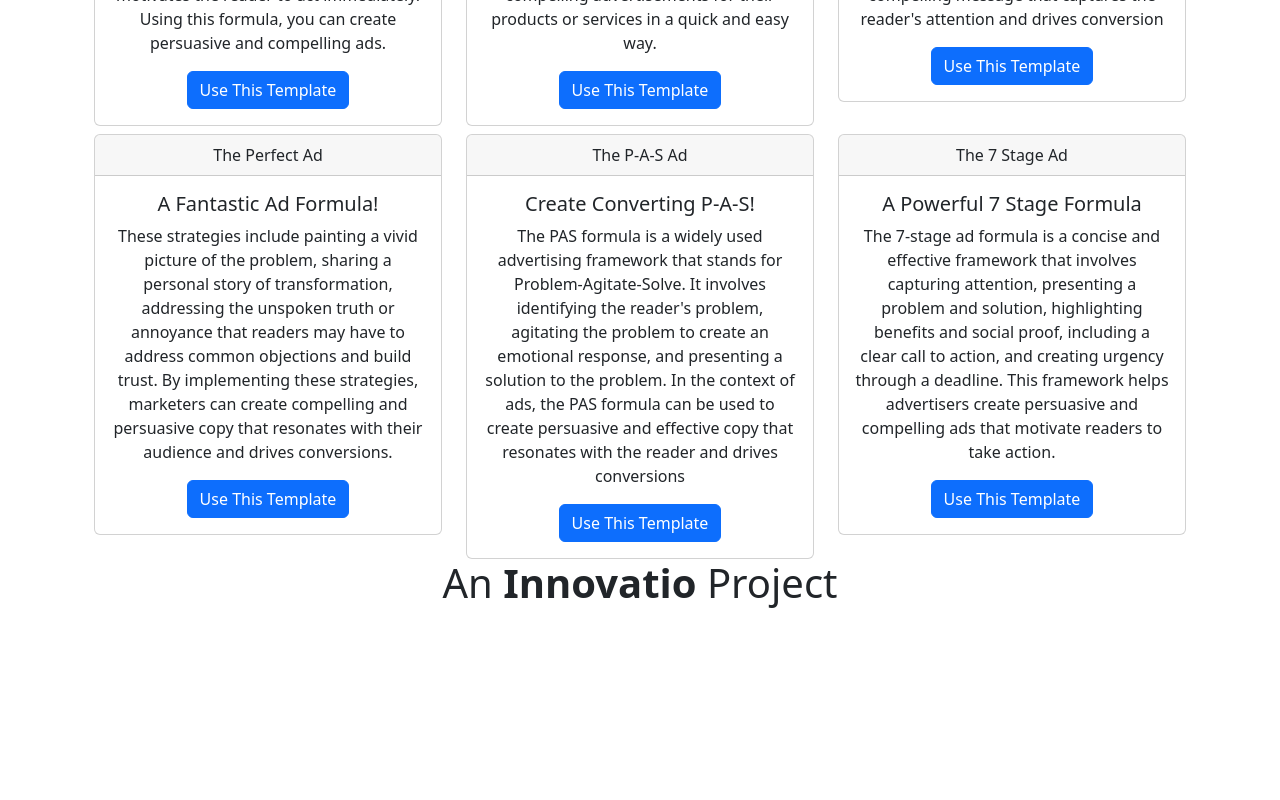
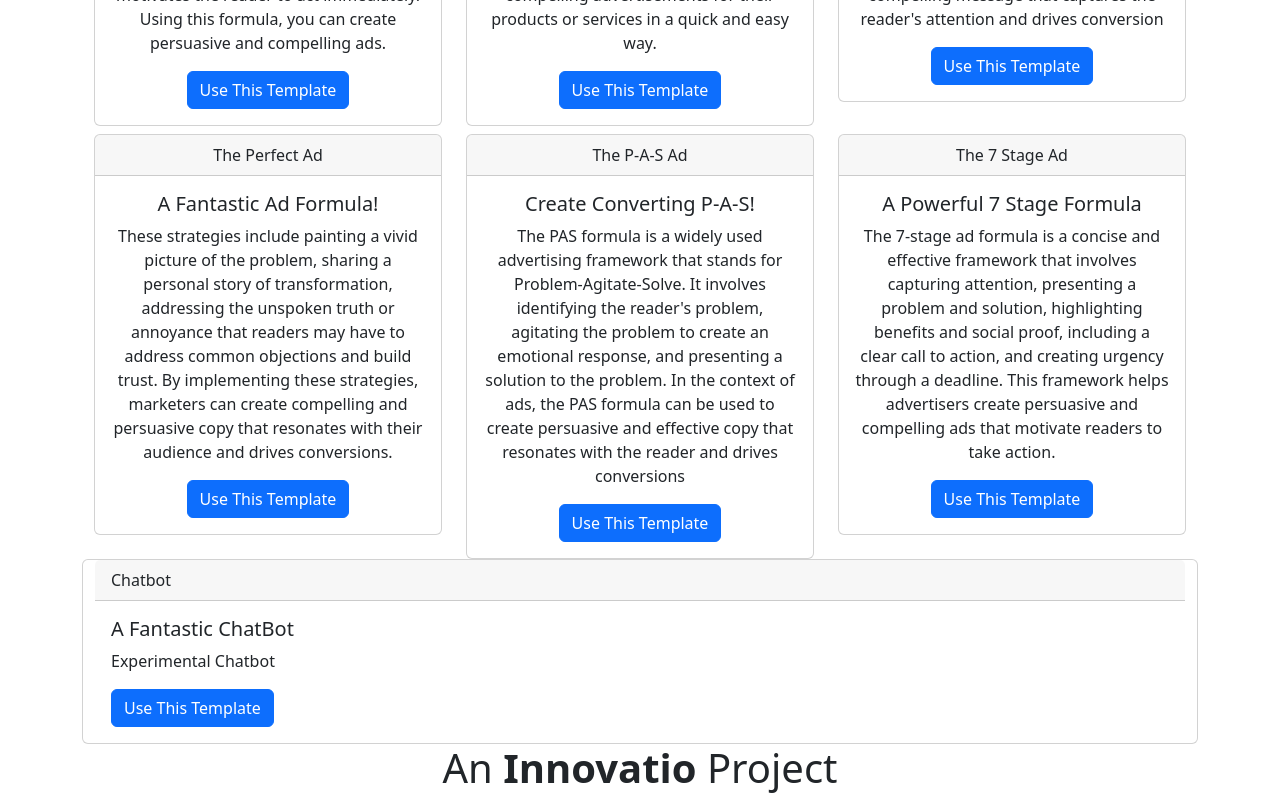
Before and after one commit to jaygriggsau/FrontEnd2, a React (Create React App) app: page / in a window 1280 px wide. Shown: the part 960-1760 px from the top of the page. Before the commit the page ends 1575 px from the top, so only its background shows below. Built offline with nearby package versions, Linux system fonts and the light colour scheme.

Commit message:
Card update

```diff
--- a/src/App.js
+++ b/src/App.js
@@ -9,6 +9,7 @@ import Instructions from './components/Instructions';
 import InputForm from './components/InputForm';
 import Output from "./components/Output";
 import Footer from "./components/Footer";
+
 
 function App() {
   const [selectedStyle, setSelectedStyle] = useState("");
@@ -46,6 +47,7 @@ function App() {
           setLoading={setLoading}
         />
       )}
+
       <Footer />
     </Container>
   );
--- a/src/components/SelectStyle.js
+++ b/src/components/SelectStyle.js
@@ -89,6 +89,19 @@ function SelectStyle ({onStyleSelect}){
                     </Card>
                 </Col>
             </Row>
+            <Row>
+            <Card>
+                        <Card.Header>Chatbot</Card.Header>
+                        <Card.Body>
+                            <Card.Title>A Fantastic ChatBot</Card.Title>
+                                <Card.Text>
+                                    Experimental Chatbot
+                                </Card.Text>
+                                <Button variant="primary" onClick={() => handleButtonClick("chat")}>Use This Template</Button>
+
+                        </Card.Body>
+                    </Card>
+            </Row>
         </Container>
     )
 }
```
